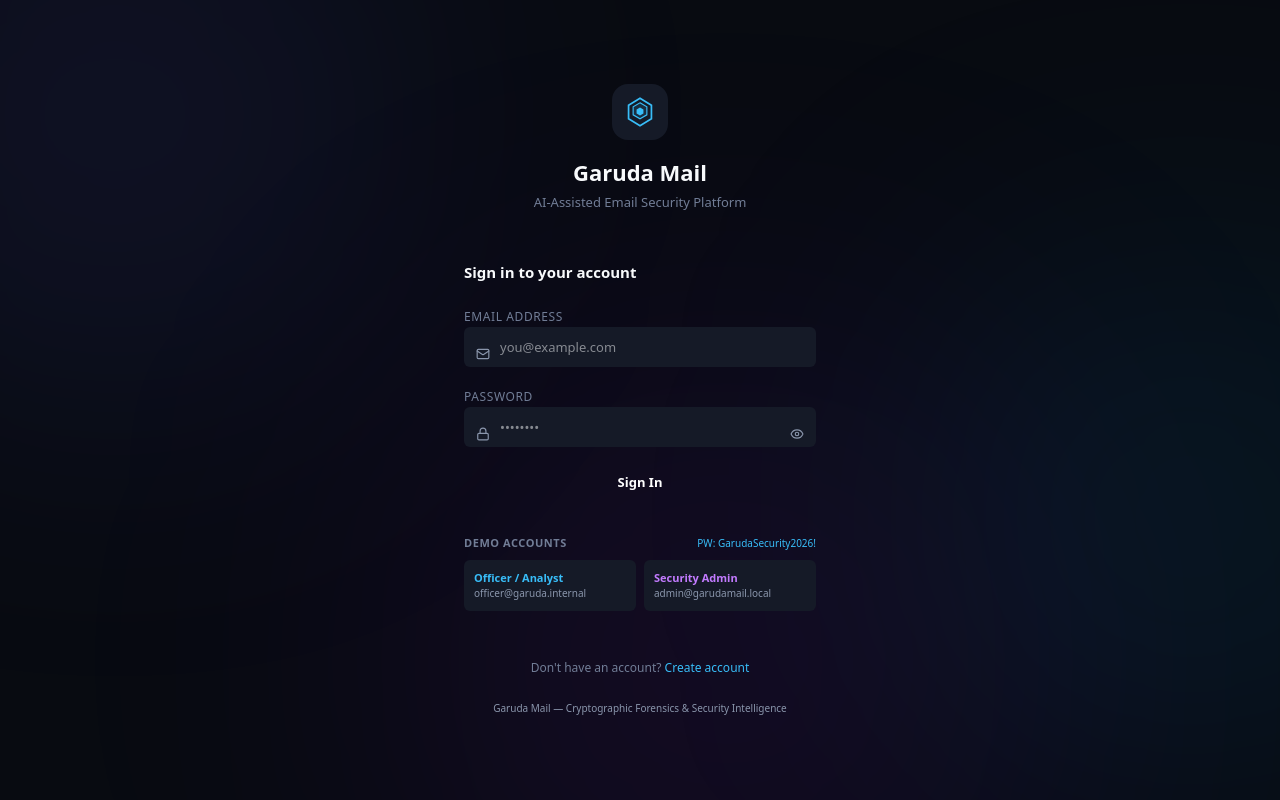
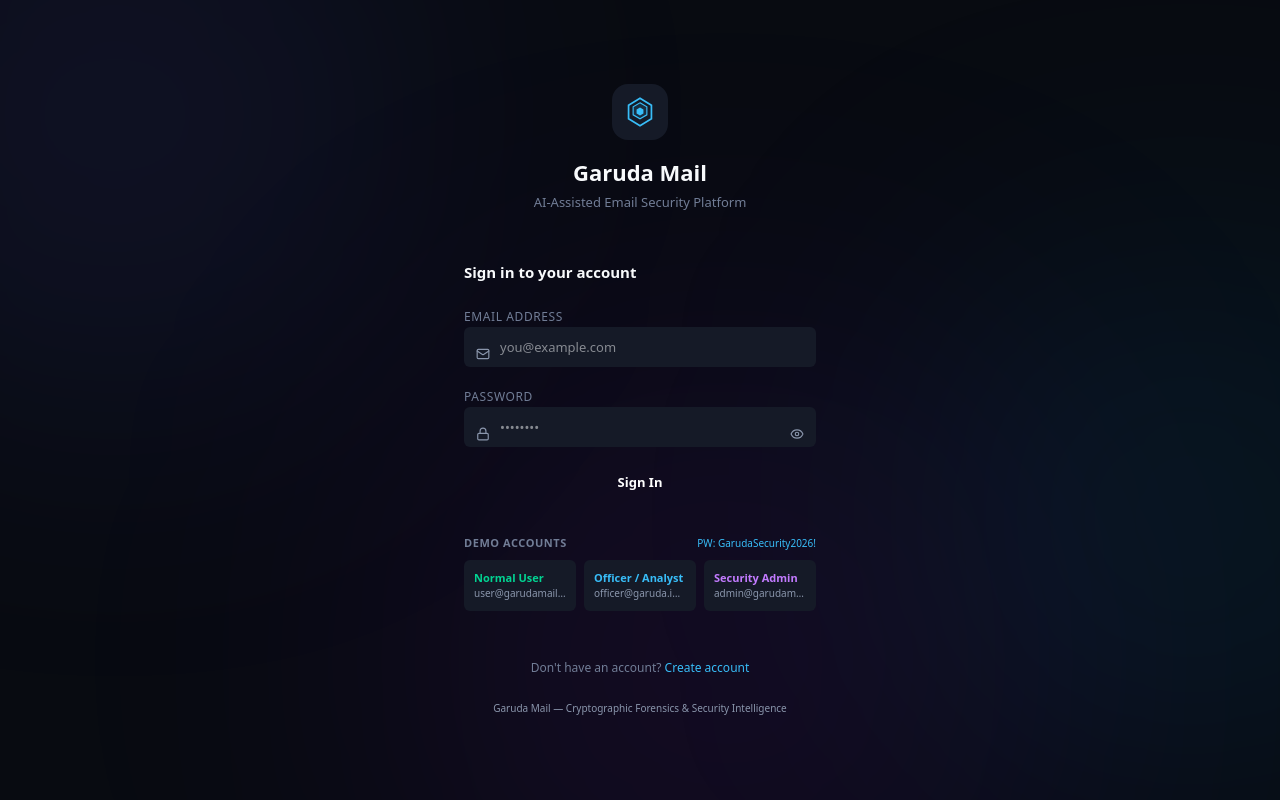
Before and after one commit to piyusz12/garuda-mail, a Next.js app in the folder frontend/: page /login in a window 1280 px wide. Built offline with nearby package versions, Linux system fonts and the light colour scheme.

Commit message:
feat: add quick Normal User login button to login page

```diff
--- a/frontend/src/app/login/page.tsx
+++ b/frontend/src/app/login/page.tsx
@@ -195,7 +195,19 @@ function LoginForm() {
                 PW: GarudaSecurity2026!
               </span>
             </div>
-            <div className="grid grid-cols-2 gap-2">
+            <div className="grid grid-cols-3 gap-2">
+              <button
+                type="button"
+                id="demo-user-btn"
+                onClick={() => {
+                  setEmail('user@garudamail.local');
+                  setPassword('GarudaSecurity2026!');
+                }}
+                className="text-left p-2.5 rounded-md bg-[var(--color-surface-2)] border border-[var(--color-border)] hover:border-emerald-400 transition-colors group cursor-pointer"
+              >
+                <div className="text-[11px] font-semibold text-emerald-400 group-hover:underline">Normal User</div>
+                <div className="text-[10px] text-[var(--color-text-dim)] truncate">user@garudamail.local</div>
+              </button>
               <button
                 type="button"
                 id="demo-officer-btn"
```
